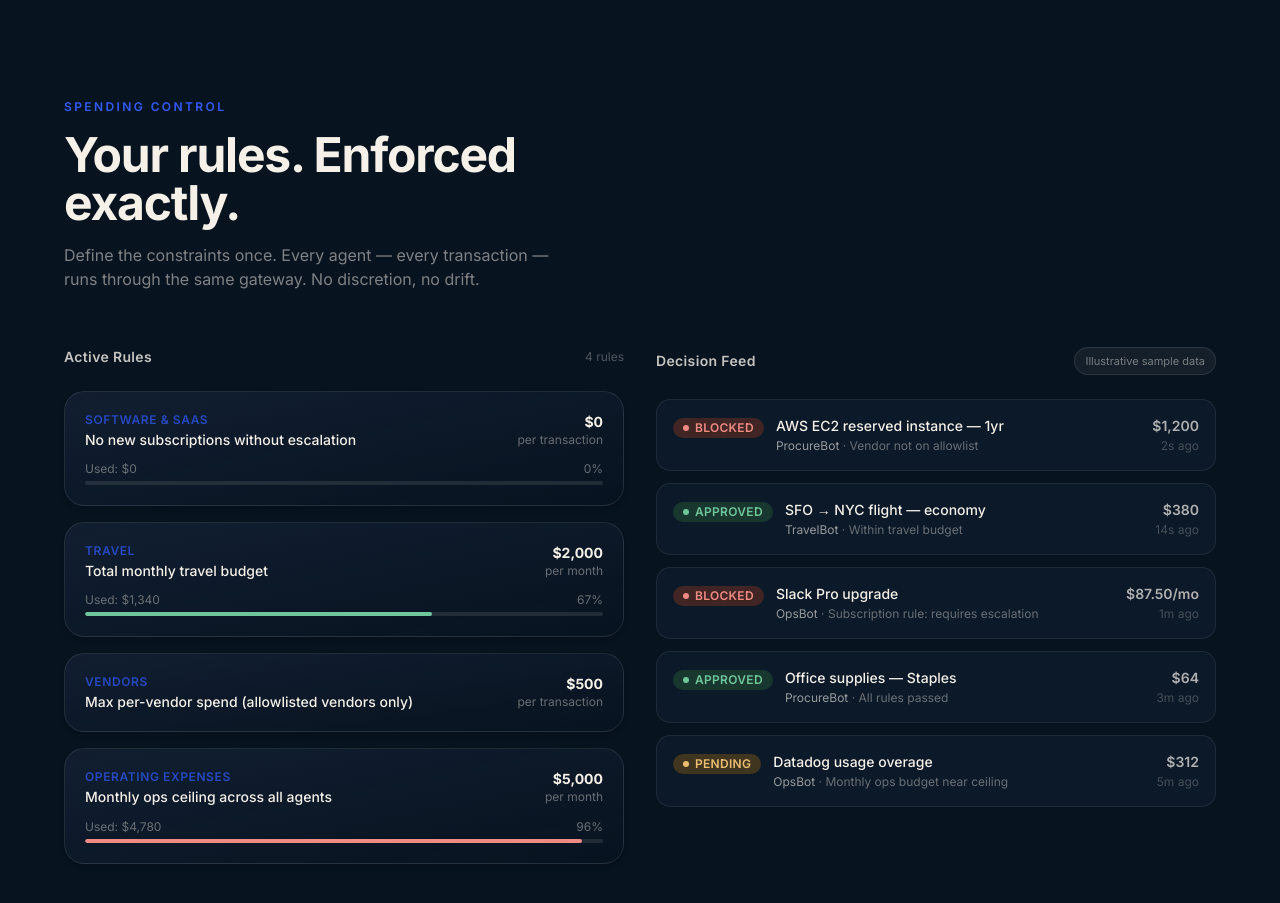
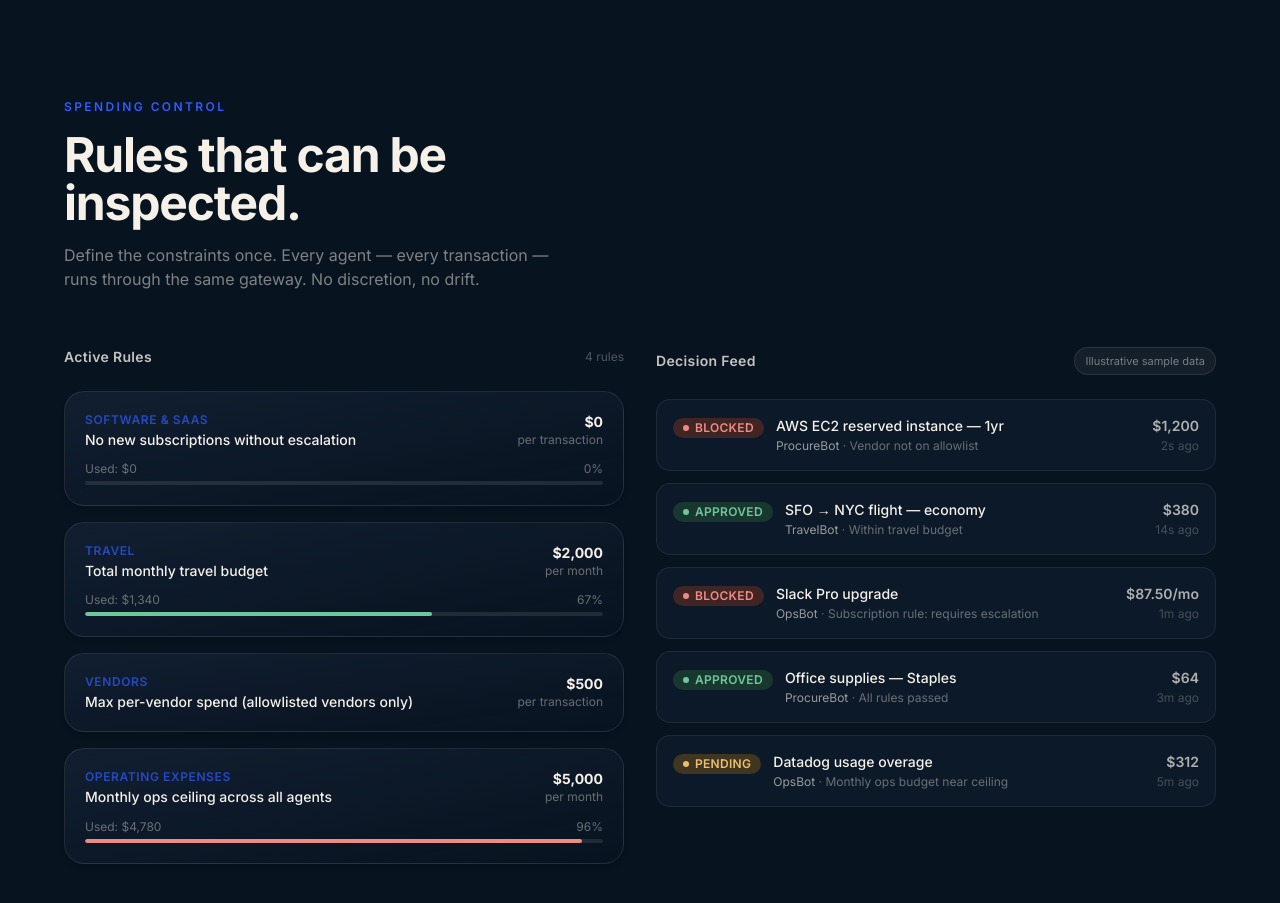
Before and after one commit to Saishashank2425/veltrio, a Next.js app: page / in a window 1280 px wide. Shown: the part 2220-3123 px from the top of the page. Built offline with nearby package versions, Linux system fonts and the light colour scheme.

Commit message:
Label spending controls as illustrative sample data

```diff
--- a/components/sections/SpendingControl.tsx
+++ b/components/sections/SpendingControl.tsx
@@ -107,7 +107,7 @@ export function SpendingControl() {
         <div className="mb-14">
           <SectionLabel light>Spending Control</SectionLabel>
           <h2 className="text-4xl sm:text-5xl font-bold text-ivory tracking-tight max-w-xl">
-            Your rules. Enforced exactly.
+            Rules that can be inspected.
           </h2>
           <p className="mt-4 text-ivory/50 max-w-lg text-base">
             Define the constraints once. Every agent — every transaction —
```
